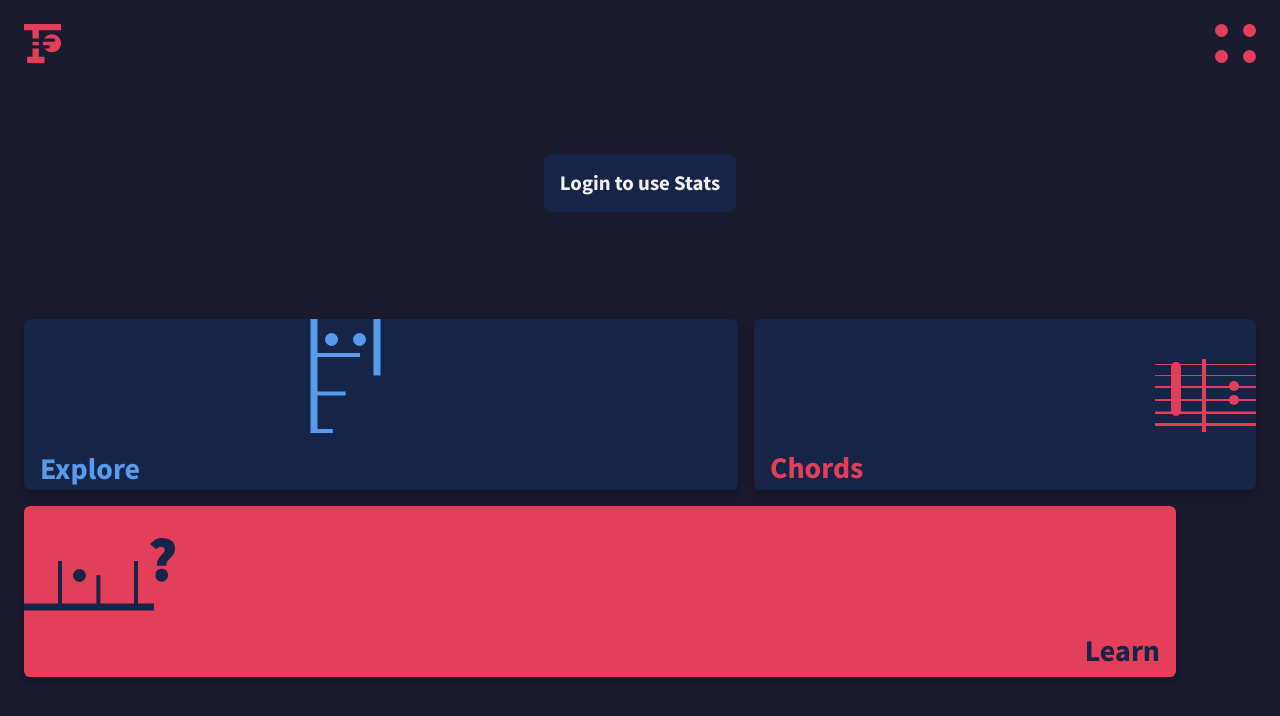
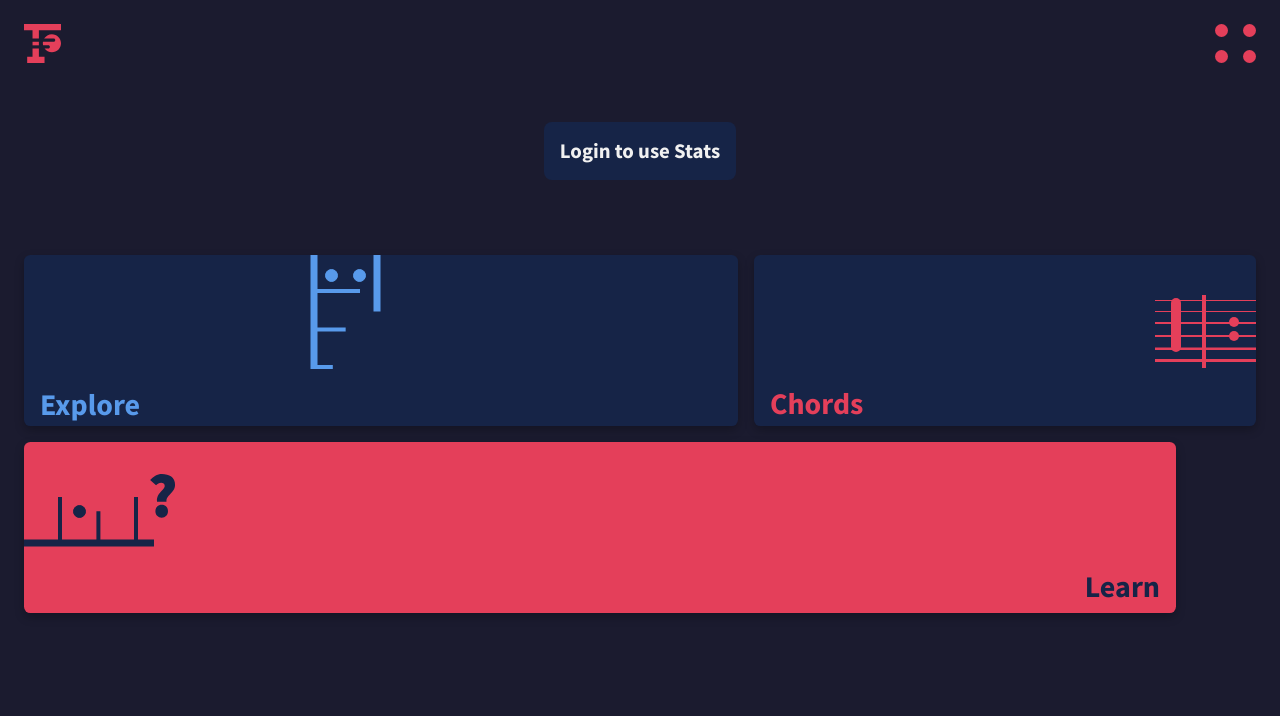
Before and after one commit to ropfoo/fretical, a Nuxt app: page / in a window 1280 px wide. Shown: the top 716 px of the page. Built offline with nearby package versions, Linux system fonts and the light colour scheme.

Commit message:
minor layout fix in home area

```diff
--- a/assets/scss/components/layout/_home.scss
+++ b/assets/scss/components/layout/_home.scss
@@ -14,6 +14,6 @@
     display: flex;
     justify-content: center;
     align-items: center;
-    height: 30vh;
+    height: 22vh;
   }
 }
```
